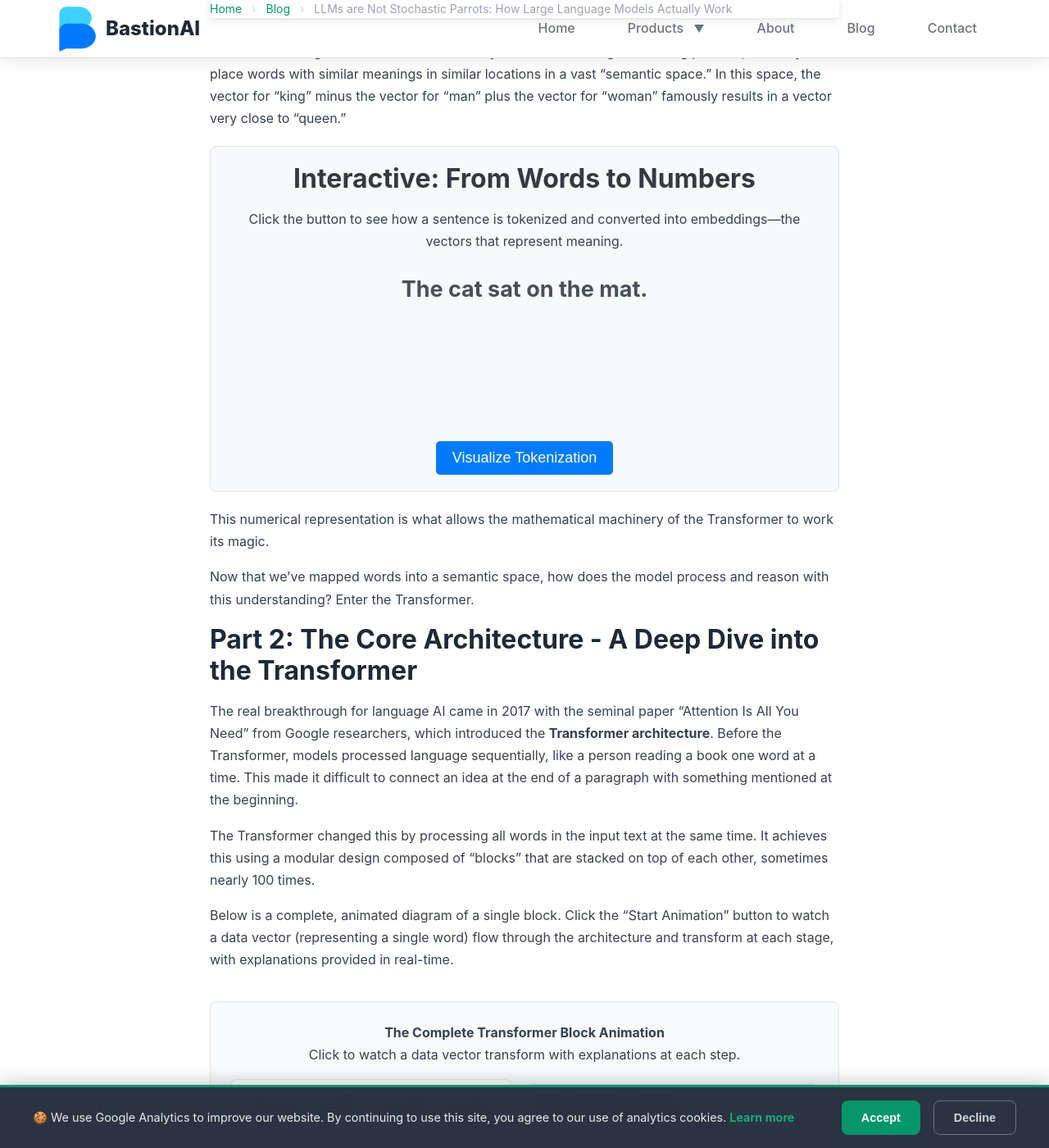
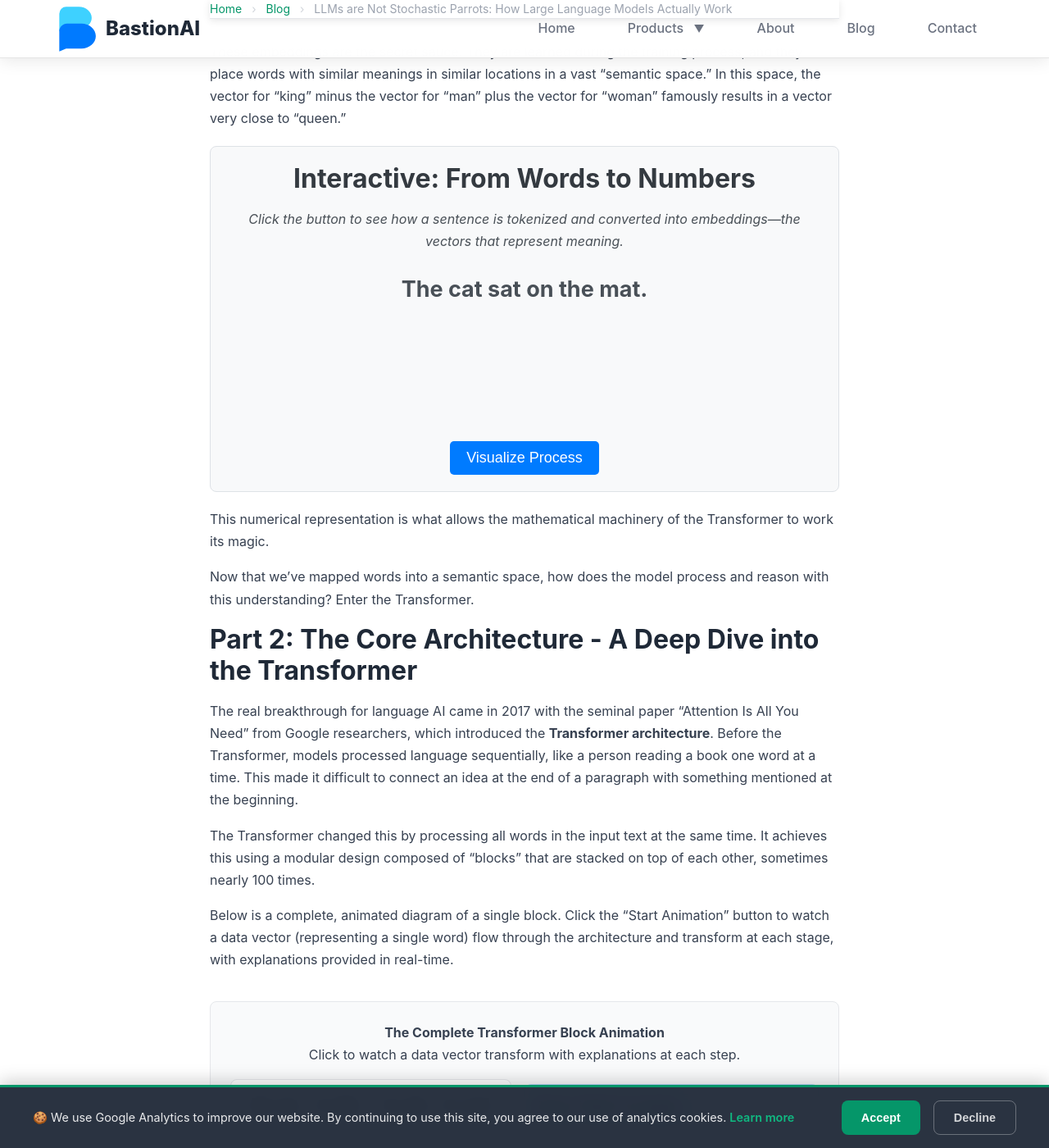
Before and after one commit to BastionAI/bastionai.github.io, a Jekyll site: the page built from _posts/2025-07-14-how-llms-really-work.md, in a window 1280 px wide and 1400 px high, scrolled down 2435 px. Shown: the whole window at 82% size. Built offline with Jekyll 4.4.1, drawn with Linux system fonts in a browser that asks for light colours; some of the changed lines change nothing that is shown.

Commit message:
feat: Add explanatory text to embedding animation

```diff
--- a/_includes/components/interactive-embedding.html
+++ b/_includes/components/interactive-embedding.html
@@ -23,6 +23,18 @@
     display: flex;
     align-items: center;
     justify-content: center;
+}
+
+#embedding-explanation {
+    min-height: 40px;
+    margin-bottom: 20px;
+    color: #495057;
+    font-style: italic;
+    transition: opacity 0.5s ease;
+    display: flex;
+    align-items: center;
+    justify-content: center;
+    text-align: center;
 }
 
 #embedding-token-grid {
@@ -91,12 +103,12 @@
 
 <div id="embedding-container">
     <h3>Interactive: From Words to Numbers</h3>
-    <p>Click the button to see how a sentence is tokenized and converted into embeddings—the vectors that represent meaning.</p>
+    <p id="embedding-explanation">Click the button to see how a sentence is tokenized and converted into embeddings—the vectors that represent meaning.</p>
     <div id="embedding-sentence-container">
         <span id="embedding-sentence">The cat sat on the mat.</span>
     </div>
     <div id="embedding-token-grid"></div>
-    <button id="start-embedding-animation" onclick="runEmbeddingAnimation()">Visualize Tokenization</button>
+    <button id="start-embedding-animation" onclick="runEmbeddingAnimation()">Visualize Process</button>
 </div>
 
 <script>
@@ -104,18 +116,20 @@
     const sentenceEl = document.getElementById('embedding-sentence');
     const tokenGridEl = document.getElementById('embedding-token-grid');
     const button = document.getElementById('start-embedding-animation');
+    const explanationEl = document.getElementById('embedding-explanation');
     const sentenceText = sentenceEl.innerText;
     const tokens = sentenceText.split(' ');
 
     button.disabled = true;
     button.innerText = "Animating...";
 
-    // 1. Clear previous tokens and hide sentence
+    // 1. Clear previous state
     tokenGridEl.innerHTML = '';
     sentenceEl.style.display = 'none';
+    explanationEl.style.opacity = 0;
 
-    // 2. Create and display token boxes
-    tokens.forEach((token, index) => {
+    // 2. Create token boxes to be used in the animation
+    const tokenBoxes = tokens.map((token, index) => {
         const tokenBox = document.createElement('div');
         tokenBox.className = 'embedding-token-box';
 
@@ -125,43 +139,58 @@
 
         const vectorDiv = document.createElement('div');
         vectorDiv.className = 'embedding-vector';
-        // Give each vector a slightly different look
         vectorDiv.style.background = `linear-gradient(to bottom, hsl(${index * 45}, 100%, 85%), hsl(${index * 45 + 60}, 100%, 85%))`;
 
         tokenBox.appendChild(tokenDiv);
         tokenBox.appendChild(vectorDiv);
-        tokenGridEl.appendChild(tokenBox);
+        return tokenBox;
     });
 
-    // 3. Animate tokens appearing
+    function setExplanation(text) {
+        explanationEl.innerText = text;
+        explanationEl.style.opacity = 1;
+    }
+
+    // Animation Step 1: Tokenization
     setTimeout(() => {
-        const tokenBoxes = document.querySelectorAll('.embedding-token-box');
+        setExplanation("First, the input text is broken down into individual 'tokens'.");
         tokenBoxes.forEach((box, index) => {
+            tokenGridEl.appendChild(box);
             setTimeout(() => {
                 box.style.opacity = '1';
                 box.style.transform = 'translateY(0)';
-            }, index * 200);
+            }, index * 150);
         });
-    }, 100);
+    }, 500);
 
-    // 4. Animate vectors appearing
+    const tokenAnimationTime = 500 + tokens.length * 150;
+
+    // Animation Step 2: Embedding
     setTimeout(() => {
+        setExplanation("Next, each token is converted into a numerical vector (an 'embedding') that captures its meaning.");
         const vectors = document.querySelectorAll('.embedding-vector');
         vectors.forEach((vector, index) => {
              setTimeout(() => {
                 vector.style.opacity = '1';
                 vector.style.transform = 'scaleY(1)';
-            }, index * 200);
+            }, index * 150);
         });
-    }, tokens.length * 200 + 200);
+    }, tokenAnimationTime + 1200); // Pause to read
 
+    const vectorAnimationTime = tokenAnimationTime + 1200 + tokens.length * 150;
 
-    // 5. Reset button
+    // Animation Step 3: Final state
+    setTimeout(() => {
+        setExplanation("These vectors are now ready for the model to process.");
+    }, vectorAnimationTime + 500);
+
+    // Reset for next run
     setTimeout(() => {
         button.disabled = false;
         button.innerText = "Visualize Again";
+        setExplanation("Click the button to see how a sentence is tokenized and converted into embeddings—the vectors that represent meaning.");
         sentenceEl.style.display = 'inline';
         tokenGridEl.innerHTML = '';
-    }, tokens.length * 200 + tokens.length * 200 + 1000);
+    }, vectorAnimationTime + 4000); // Longer pause to read final message
 }
 </script>
```
